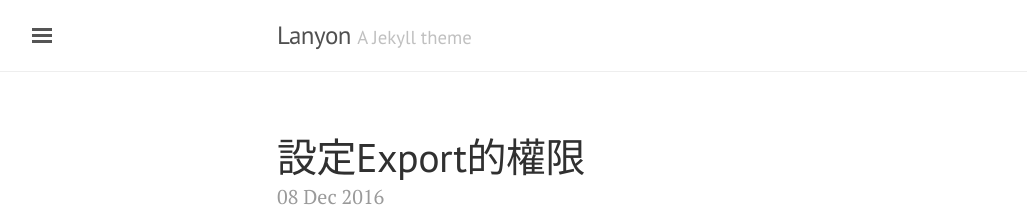
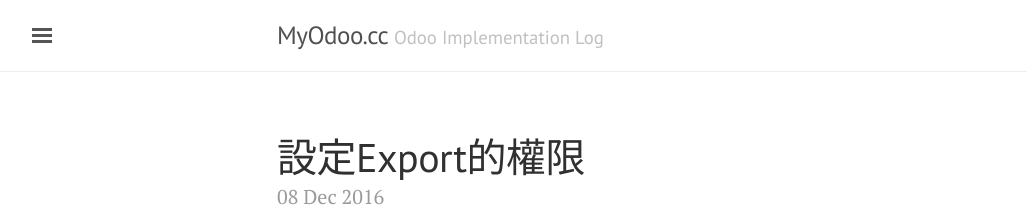
Before and after one commit to retailscm/retailscm-retailscm.github.io, a Jekyll site: the page built from index.html, in a window 1280 px wide. Shown: the top 216 px of the page, without its empty margins (3-1030 px from the left). Built offline with Jekyll 4.4.1, drawn with Linux system fonts in a browser that asks for light colours; the list of posts is cut into pages by our own code; part of the change alters nothing that is shown.

Commit message:
update config file

```diff
--- a/_config.yml
+++ b/_config.yml
@@ -4,10 +4,10 @@
 permalink:           pretty
 
 # Setup
-title:               Lanyon
-tagline:             'A Jekyll theme'
-description:         'A reserved <a href="http://jekyllrb.com" target="_blank">Jekyll</a> theme that places the utmost gravity on content with a hidden drawer. Made by <a href="https://twitter.com/mdo" target="_blank">@mdo</a>.'
-url:                 http://lanyon.getpoole.com
+title:               MyOdoo.cc
+tagline:             'Odoo Implementation Log'
+description:         'Odoo實施經驗分享'
+url:                 http://www.myodoo.cc
 baseurl:             ''
 gems:                [jekyll-paginate]
 paginate:            5
@@ -15,9 +15,9 @@ paginate_path: 		 "page:num"
 
 # About/contact
 author:
-  name:              Mark Otto
-  url:               https://twitter.com/mdo
-  email:             markdotto@gmail.com
+  name:              Paul Lu
+  url:               http://blog.retailscm.com
+  email:             luss613@gmail.com
 
 # Custom vars
 version:             1.0.0
```
